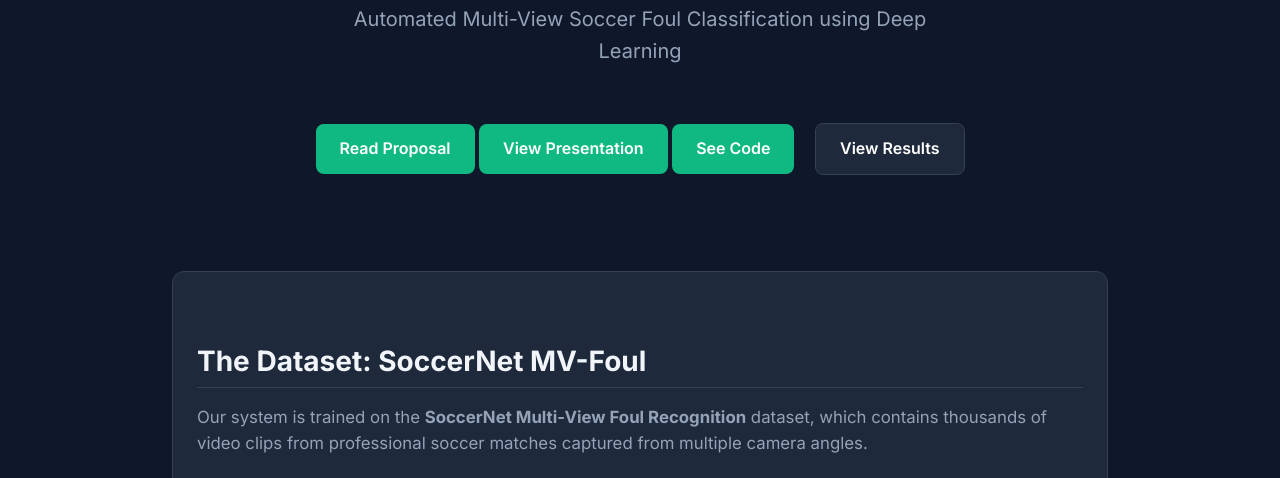
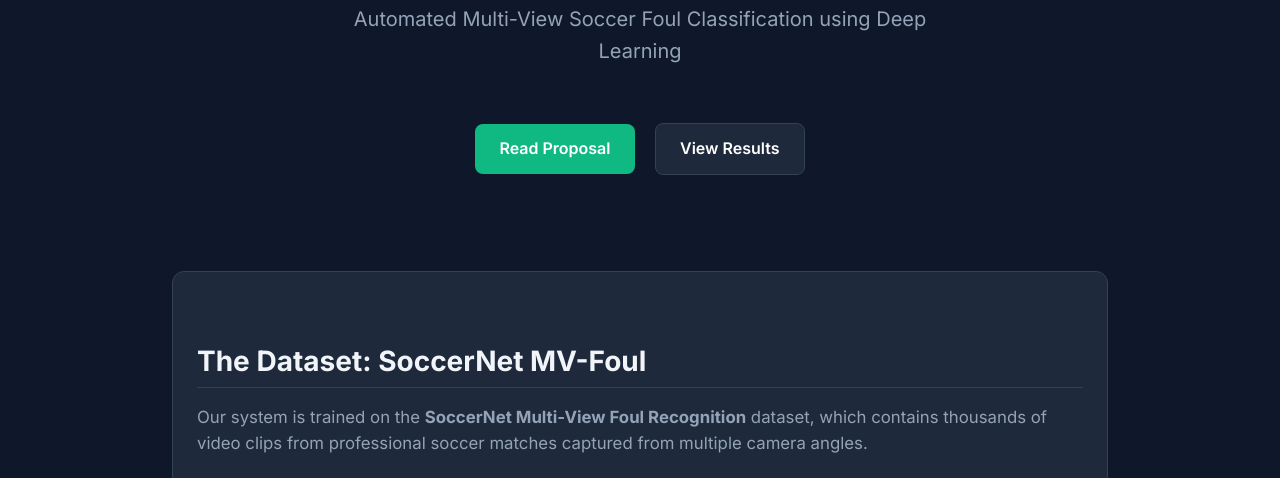
Before and after one commit to zubinsood/CS566-VAR-Foul-Project, a plain HTML site: page docs/index.html in a window 1280 px wide. Shown: the part 268-746 px from the top of the page. Drawn offline with Linux system fonts and the light colour scheme.

Commit message:
Remove external links from index.html
Removed links to presentation and code repository.

```diff
--- a/docs/index.html
+++ b/docs/index.html
@@ -30,9 +30,6 @@
             <p>Automated Multi-View Soccer Foul Classification using Deep Learning</p>
             <div style="margin-top: 2rem;">
                 <a href="proposal.html" class="btn">Read Proposal</a>
-                <a href="https://www.youtube.com/watch?v=SjkTu-eWUXA&feature=youtu.be" class="btn">View Presentation</a>
-                <a href="https://github.com/zubinsood/CS566-VAR-Foul-Project/" class="btn">See Code</a>
-
                 <a href="results.html" class="btn"
                     style="background-color: var(--surface-color); border: 1px solid var(--border-color); margin-left: 1rem;">View
                     Results</a>
```
